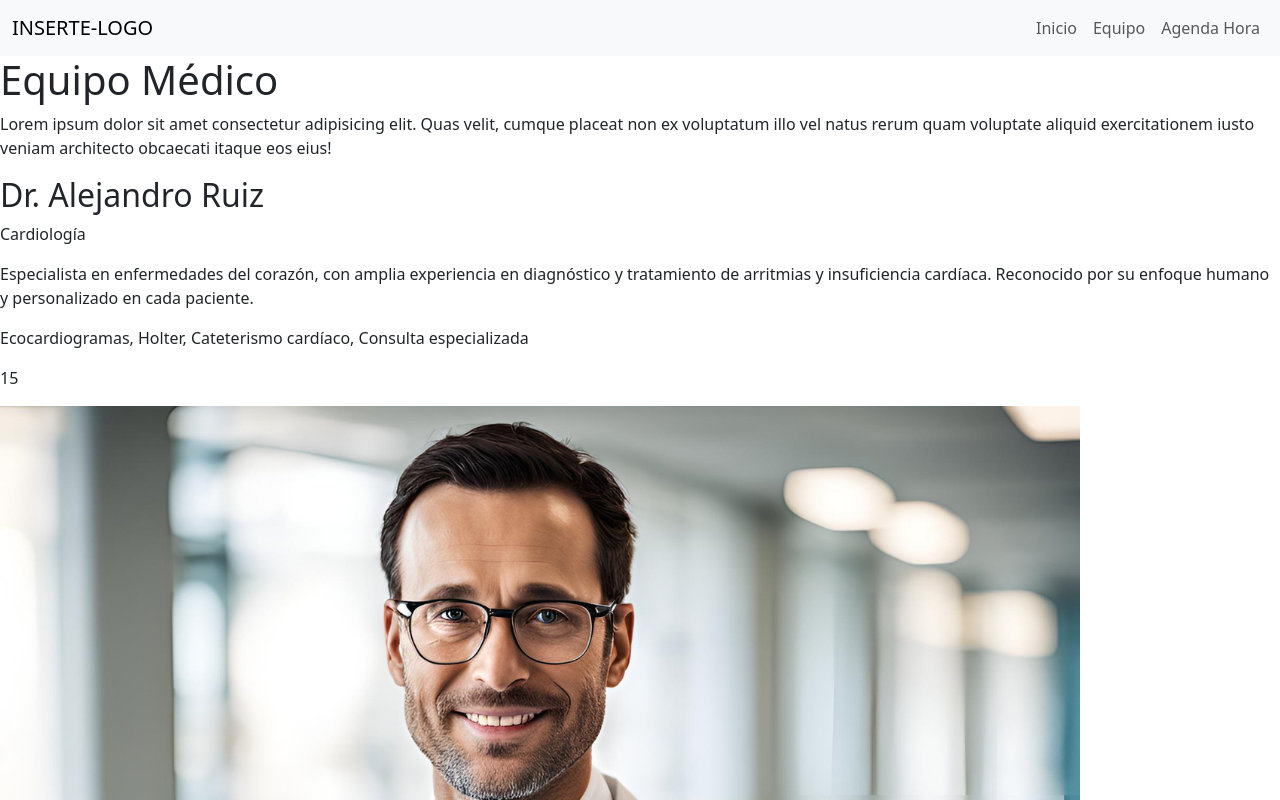
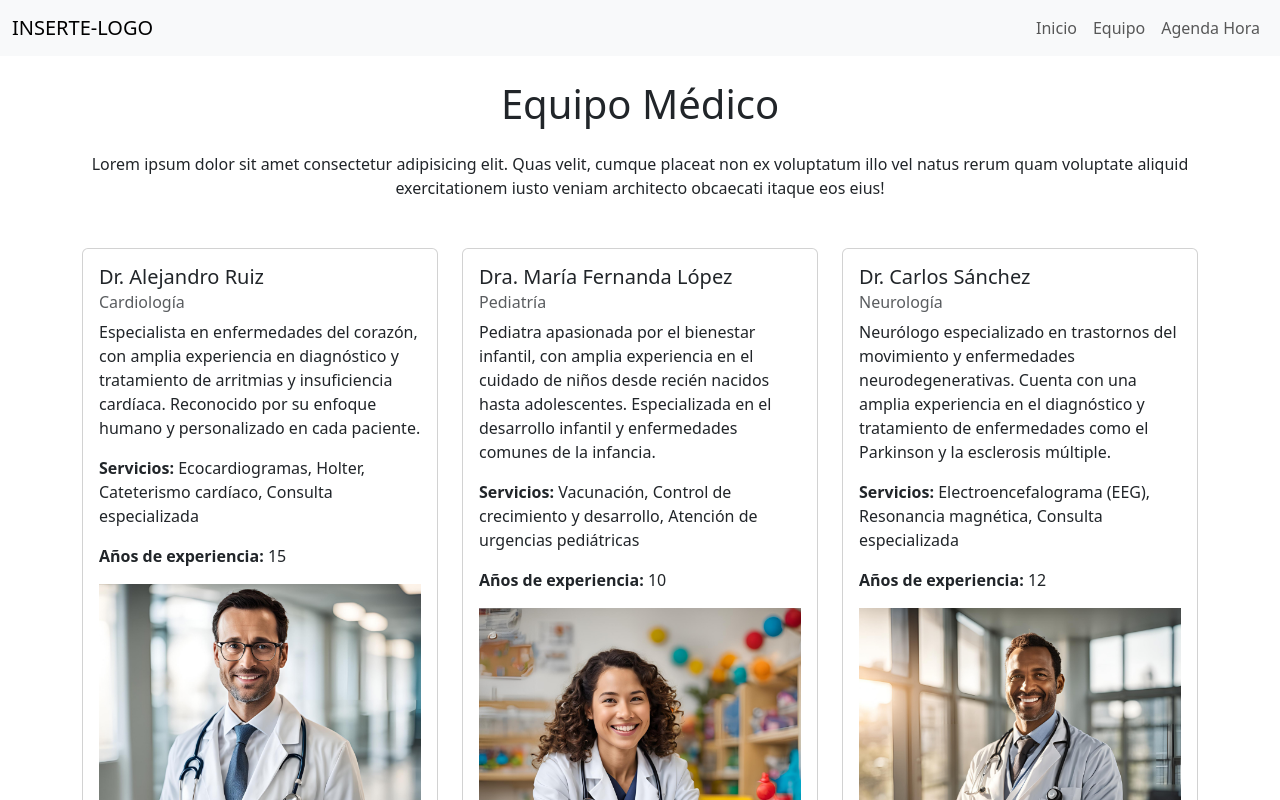
Before and after one commit to mr-pineda/M5-LabVirual1, a React (Vite) app: page /about in a window 1280 px wide. Shown: the top 800 px of the page. Built offline with nearby package versions, Linux system fonts and the light colour scheme.

Commit message:
Subiendo integración de booststrap en las cards de doctores

```diff
--- a/src/pages/About.tsx
+++ b/src/pages/About.tsx
@@ -1,7 +1,7 @@
 import { useEffect, useState } from 'react';
 import axios from 'axios';
 import type { Doctor } from '../types/data';
-import Image from 'react-bootstrap/Image';
+import { Button, Card, Container, Row, Col, Image } from 'react-bootstrap';
 function About() {
   const [doctors, setDoctors] = useState<Doctor[]>([]);
 
@@ -23,31 +23,46 @@ function About() {
 
   return (
     <>
-      <div>
-        <h1>Equipo Médico</h1>
-        <p>
+      <Container className='mt-4'>
+        <h1 className='mb-4 text-center'>Equipo Médico</h1>
+        <p className='text-center mb-5'>
           Lorem ipsum dolor sit amet consectetur adipisicing elit. Quas velit,
           cumque placeat non ex voluptatum illo vel natus rerum quam voluptate
           aliquid exercitationem iusto veniam architecto obcaecati itaque eos
           eius!
         </p>
-      </div>
-      <div>
+      <Row>
         {doctors.map((doctor) => (
-          <div key={doctor.id}>
-            <h2>{doctor.name}</h2>
-            <p>{doctor.specialty}</p>
-            <p>{doctor.description}</p>
-            <p>{doctor.services.join(', ')}</p>
-            <p>{doctor.years}</p>
-            <Image
+          <Col key={doctor.id} sm={12} md={6} lg={4} className='mb-4'>
+            <Card>
+              <Card.Body>
+              <Card.Title>{doctor.name}</Card.Title>
+              <Card.Subtitle className="mb-2 text-muted">
+              {doctor.specialty}
+              </Card.Subtitle>
+              <Card.Text>{doctor.description}</Card.Text>
+              <Card.Text>
+                <strong>Servicios: </strong>
+                {doctor.services.join(', ')}
+              </Card.Text>
+              <Card.Text>
+                <strong>Años de experiencia: </strong>
+                {doctor.years}
+              </Card.Text>
+              <Image
               src={`assets/img/doctors/doctor_${doctor.id}.png`}
               alt={`${doctor.name} - ${doctor.specialty}`}
+              fluid
+              className='mb-3'
             />
-          </div>
+            <Button variant='primary'>Ver más</Button>
+              </Card.Body>
+            </Card>
+            </Col>
         ))}
-      </div>
-    </>
+        </Row>
+        </Container>
+        </>
   );
 }
 
```
